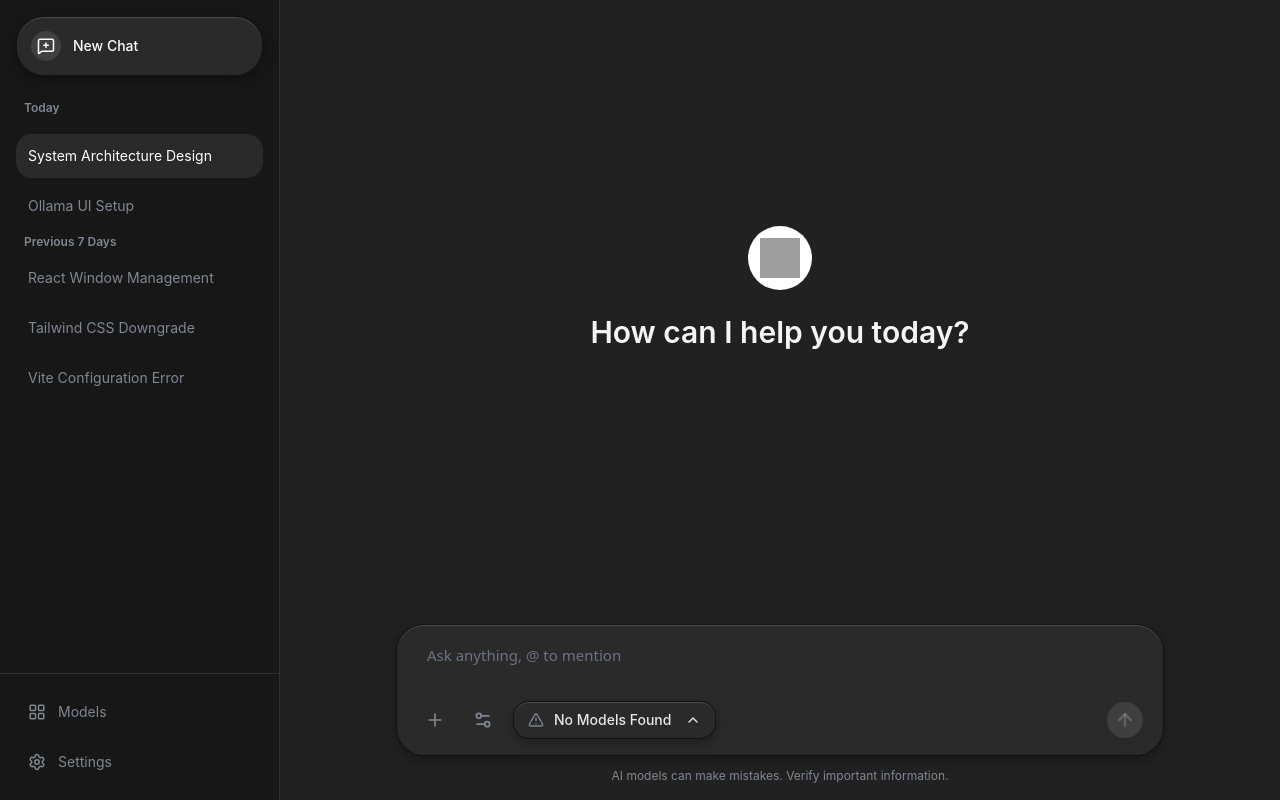
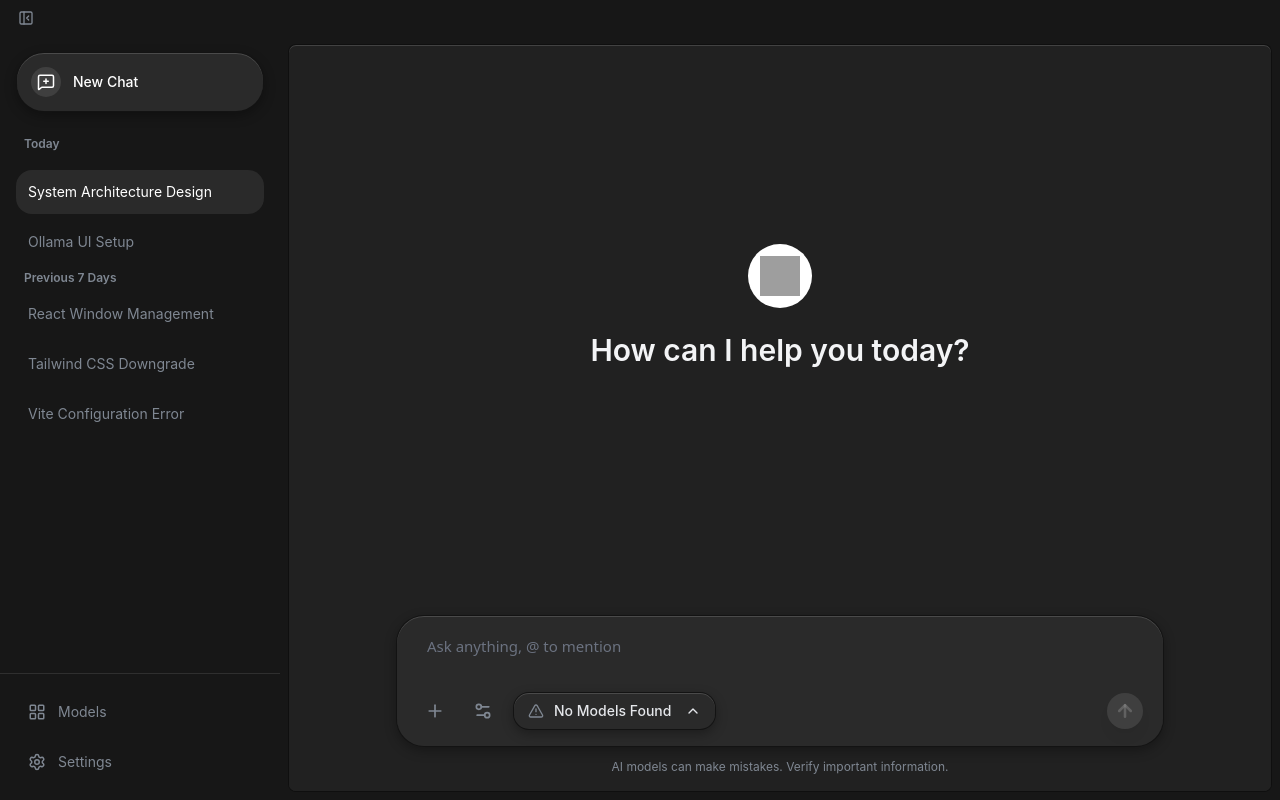
Before and after one commit to razoring/OneAgent, a React (Vite) app: page / in a window 1280 px wide. Built offline with nearby package versions, Linux system fonts and the light colour scheme; grey boxes are pictures that could not be loaded.

Commit message:
feat: rounded corners + styling changes

```diff
--- a/src/App.tsx
+++ b/src/App.tsx
@@ -1,14 +1,22 @@
-import React from 'react';
+import { useState } from 'react';
+import TitleBar from './components/TitleBar';
 import Sidebar from './components/Sidebar';
 import ChatArea from './components/ChatArea';
 
 function App() {
+  const [sidebarOpen, setSidebarOpen] = useState(true);
+
   return (
-    <div className="flex h-screen w-screen bg-background text-white font-sans overflow-hidden">
-      <Sidebar />
-      <main className="flex-1 flex relative">
-        <ChatArea />
-      </main>
+    <div className="flex flex-col h-screen w-screen bg-background text-white font-sans overflow-hidden">
+      <TitleBar sidebarOpen={sidebarOpen} onToggleSidebar={() => setSidebarOpen(o => !o)} />
+      <div className="flex flex-1 min-h-0">
+        <div className={`overflow-hidden transition-all duration-300 ease-in-out ${sidebarOpen ? 'w-[280px]' : 'w-0'}`}>
+          <Sidebar />
+        </div>
+        <main className="flex-1 flex relative p-2 min-w-0">
+          <ChatArea />
+        </main>
+      </div>
     </div>
   );
 }
--- a/src/components/BrowserShell.tsx
+++ b/src/components/BrowserShell.tsx
@@ -44,7 +44,7 @@ const BrowserShell = () => {
   const goHome = () => setUrl('https://html.duckduckgo.com/');
 
   return (
-    <div className="w-[500px] border-l border-white/10 bg-black flex flex-col no-drag-region">
+    <div className="w-[500px] bg-black flex flex-col no-drag-region">
       {/* Browser Toolbar */}
       <div className="h-12 bg-surface flex items-center px-3 gap-2 border-b border-white/10 z-10 shadow-sm">
         <div className="flex items-center gap-1">
--- a/src/components/ChatArea.tsx
+++ b/src/components/ChatArea.tsx
@@ -283,12 +283,19 @@ const UnifiedToolsBlock = ({ activity, isGenerating, msgIsGenerating, activityFe
 
                 {isBrowserExpanded && (
                   <div className="border-t border-white/5 transition-all duration-300 ease-in-out origin-top overflow-hidden opacity-100 scale-y-100 bg-black/40 relative">
-                    <AgentBrowser />
+                    {/* Terminated session: webview is fully unmounted — only
+                        the frozen grayscale snapshot shows. The next browser_*
+                        tool call clears the snapshot, remounting a fresh webview. */}
+                    {terminatedSnapshot ? (
+                      <div className="w-full h-[340px] bg-black/60" />
+                    ) : (
+                      <AgentBrowser />
+                    )}
                     {terminatedSnapshot && (
                       <img
                         src={terminatedSnapshot}
                         alt="Terminated browser session"
-                        className="absolute inset-0 w-full h-full object-cover grayscale opacity-60"
+                        className="absolute inset-0 w-full h-full object-cover grayscale"
                       />
                     )}
                   </div>
@@ -1001,6 +1008,32 @@ const ChatArea = () => {
         });
       }
 
+      // Tool budget exhausted: give the model one final tools-free turn to
+      // answer, otherwise the message ends with no/partial text (or leaked
+      // reasoning) because the loop cut it off right after a tool execution.
+      const wrapSignal = abortControllerRef.current?.signal;
+      if (round >= MAX_TOOL_ROUNDS && wrapSignal && !wrapSignal.aborted) {
+        formattedMessages.push({
+          role: 'user',
+          content: '[System notice] Tool-call budget reached — no further tool calls will execute. Based on everything gathered so far, give your final answer to the task now in clean, complete sentences.'
+        });
+        try {
+          const wrapModel = activeModelRef.current || targetModel;
+          const wrapResult = await generateChatStream(wrapModel, formattedMessages, update => {
+            setMessages(prev => {
+              const newMsgs = [...prev];
+              const targetIdx = newMsgs.findIndex(m => m.id === assistantMsgId);
+              if (targetIdx !== -1) {
+                newMsgs[targetIdx] = { ...newMsgs[targetIdx], content: update.content, thinking: update.thinking, isGenerating: true };
+              }
+              return newMsgs;
+            });
+          }, wrapSignal, undefined, []);
+          if (wrapResult.thinking) accumulatedThinking = accumulatedThinking ? `${accumulatedThinking}\n\n${wrapResult.thinking}` : wrapResult.thinking;
+          if (wrapResult.content) accumulatedContent = accumulatedContent ? `${accumulatedContent}\n\n${wrapResult.content}` : wrapResult.content;
+        } catch {}
+      }
+
       const finalModel = activeModelRef.current || targetModel;
       let modelStats: any = null;
       try { modelStats = await getModelStats(finalModel); } catch {}
@@ -1245,7 +1278,7 @@ const ChatArea = () => {
   }, [messages]);
 
   return (
-    <div className="flex-1 flex flex-col bg-surface relative">
+    <div className="flex-1 flex flex-col bg-surface relative rounded-lg overflow-hidden min-w-0 bevel-light">
 
       {/* Main Content */}
       <div ref={scrollContainerRef} onScroll={handleScroll} className="flex-1 flex flex-col items-center overflow-y-auto w-full relative">
--- a/src/components/Sidebar.tsx
+++ b/src/components/Sidebar.tsx
@@ -6,7 +6,7 @@ const Sidebar = () => {
   const [isSettingsOpen, setIsSettingsOpen] = useState(false);
 
   return (
-    <div className="w-[280px] bg-background flex flex-col h-full border-r border-white/10 text-sm">
+    <div className="w-[280px] bg-background flex flex-col h-full text-sm">
       {/* Top Section */}
       <div className="p-4">
         <button className="flex items-center gap-3 w-full mac-element mac-element-hover transition-all rounded-[28px] p-3.5 text-left font-medium text-white">
--- a/src/components/TitleBar.tsx
+++ b/src/components/TitleBar.tsx
@@ -1,38 +1,33 @@
-import React from 'react';
-import { Minus, Square, X } from 'lucide-react';
+import { PanelLeftClose, PanelLeftOpen } from 'lucide-react';
 
-const TitleBar = () => {
-  const handleMinimize = () => {
-    if ((window as any).electronAPI) (window as any).electronAPI.minimize();
-  };
+const proc = (window as any).process;
+const isMac = proc?.platform === 'darwin';
+const isWindows = proc?.platform === 'win32';
 
-  const handleMaximize = () => {
-    if ((window as any).electronAPI) (window as any).electronAPI.maximize();
-  };
-
-  const handleClose = () => {
-    if ((window as any).electronAPI) (window as any).electronAPI.close();
-  };
-
+// Slim top strip that hosts app-level buttons. Window controls are drawn by
+// the OS: macOS traffic lights overlay the left edge, Windows titleBarOverlay
+// renders native buttons on the right — so this bar only reserves space for
+// them (via env(titlebar-area-*)) and never implements window functions.
+const TitleBar = ({ sidebarOpen, onToggleSidebar }: { sidebarOpen: boolean, onToggleSidebar?: () => void }) => {
   return (
-    <div className="absolute top-0 left-0 right-0 h-10 drag-region z-50 flex items-center justify-between px-4">
-      {/* Empty space for dragging */}
-      <div className="flex-1 h-full flex items-center">
-        {/* Optional App Title or Logo can go here */}
-      </div>
-
-      {/* Window Controls */}
-      <div className="flex items-center gap-2 no-drag-region h-full pt-1">
-        <button onClick={handleMinimize} className="p-1.5 text-textSecondary hover:bg-white/10 hover:text-white rounded transition-colors" title="Minimize">
-          <Minus size={14} />
+    <div
+      className="h-9 shrink-0 drag-region bg-background flex items-center gap-2 z-50 select-none"
+      style={
+        isWindows
+          ? { paddingLeft: 'env(titlebar-area-x, 0px)', width: 'env(titlebar-area-width, 100%)' }
+          : { paddingLeft: isMac ? '80px' : '12px', paddingRight: '12px' }
+      }
+    >
+      {onToggleSidebar && (
+        <button
+          onClick={onToggleSidebar}
+          className="no-drag-region p-1.5 rounded-md text-textSecondary hover:text-white hover:bg-white/10 transition-colors"
+          title={sidebarOpen ? 'Hide chat history' : 'Show chat history'}
+        >
+          {sidebarOpen ? <PanelLeftClose size={16} /> : <PanelLeftOpen size={16} />}
         </button>
-        <button onClick={handleMaximize} className="p-1.5 text-textSecondary hover:bg-white/10 hover:text-white rounded transition-colors" title="Maximize">
-          <Square size={12} />
-        </button>
-        <button onClick={handleClose} className="p-1.5 text-textSecondary hover:bg-white/10 hover:text-white rounded transition-colors" title="Close">
-          <X size={16} />
-        </button>
-      </div>
+      )}
+      {/* App-level buttons can be added here (no-drag-region on each) */}
     </div>
   );
 };
--- a/src/components/ToolCallBlock.tsx
+++ b/src/components/ToolCallBlock.tsx
@@ -173,7 +173,7 @@ const formatOutput = (result?: string): string => {
   return result;
 };
 
-const ToolCallBlock: React.FC<ToolCallBlockProps> = ({ toolName, args, status, result, imageDataUrl, isLiveBrowser }) => {
+const ToolCallBlock: React.FC<ToolCallBlockProps> = ({ toolName, args, status, result, imageDataUrl }) => {
   const [expanded, setExpanded] = useState(false);
   const userToggled = useRef(false);
   const isScreenshotTool = toolName === 'desktop_screenshot' || toolName === 'browser_screenshot' || toolName === 'browser_observe';
@@ -219,8 +219,8 @@ const ToolCallBlock: React.FC<ToolCallBlockProps> = ({ toolName, args, status, r
         </div>
       </div>
 
-      {/* Screenshot preview — visible only while the block is expanded (non-browser tools or non-live browser) */}
-      {expanded && isScreenshotTool && status === 'completed' && imageDataUrl && !isLiveBrowser && (
+      {/* Screenshot preview — visible only while the block is expanded */}
+      {expanded && isScreenshotTool && status === 'completed' && imageDataUrl && (
         <div className="px-3 pb-3 pt-0.5">
           <img
             src={imageDataUrl}
--- a/src/index.css
+++ b/src/index.css
@@ -25,6 +25,12 @@
     background-color: #2a2a2a;
     border: 1px solid rgba(0, 0, 0, 0.55);
     box-shadow: inset 0 1px 0 0 rgba(255, 255, 255, 0.15), 0 4px 12px rgba(0, 0, 0, 0.3);
+  }
+
+  /* Mac-style bevel without the drop shadow (for full-height panels) */
+  .bevel-light {
+    border: 1px solid rgba(0, 0, 0, 0.55);
+    box-shadow: inset 0 1px 0 0 rgba(255, 255, 255, 0.15);
   }
 
   .mac-element-hover:hover {
```
Also changed, not shown: main.ts (+14 -0 lines), src/utils/browserTools.ts (+4 -4 lines), src/utils/docParser.ts (+12 -10 lines), src/utils/subAgents.ts (+15 -1 lines).
